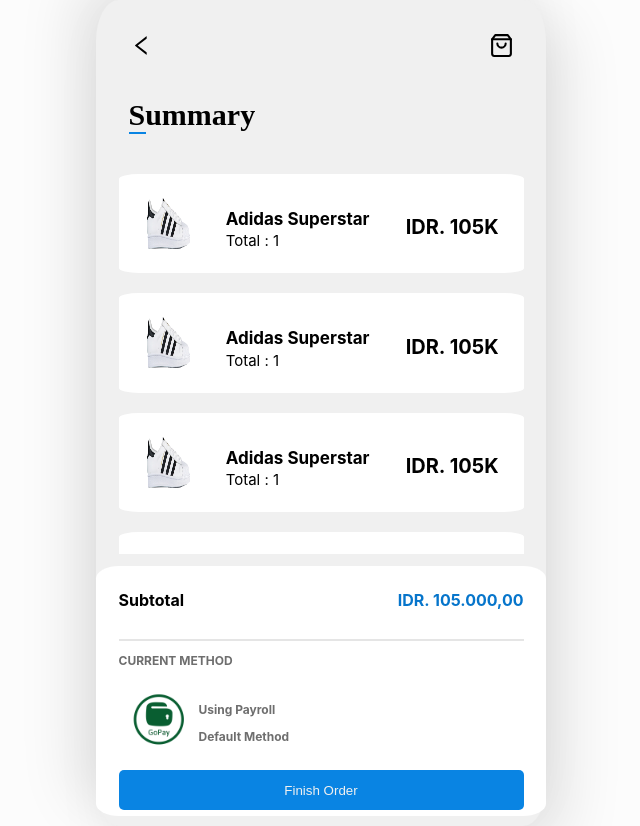
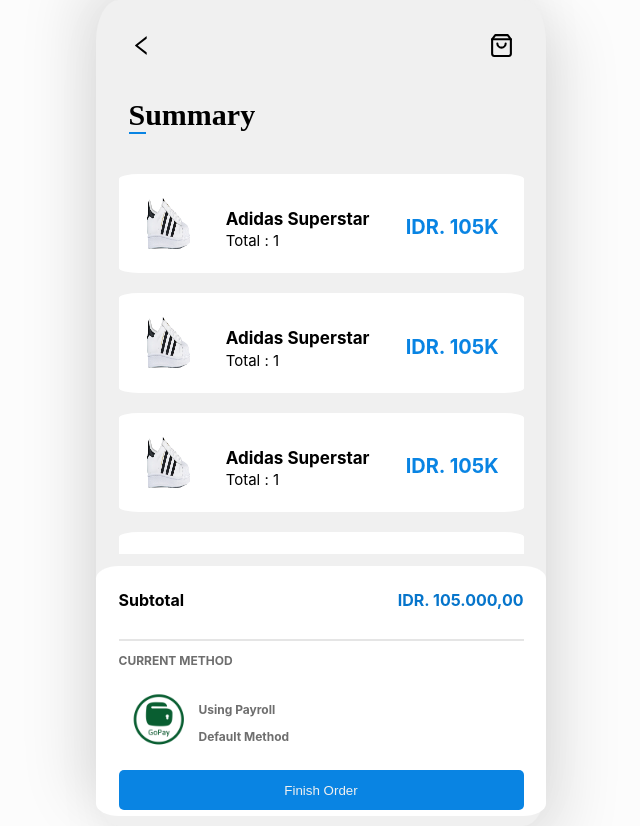
Before and after one commit to Mindpulation/frontend-user, a Next.js app: page /keranjang in a window 1280 px wide. Shown: the whole page, without its empty margins (319-959 px from the left). Built offline with nearby package versions, Linux system fonts and the light colour scheme.

Commit message:
Update Color

```diff
--- a/styles/page/Modal.module.css
+++ b/styles/page/Modal.module.css
@@ -102,6 +102,7 @@
     margin-left: 180px;
     margin-top: -35px;
     font-size: 20px;
+    color: #0984e3;
 }
 
 .cardBottom{
```
